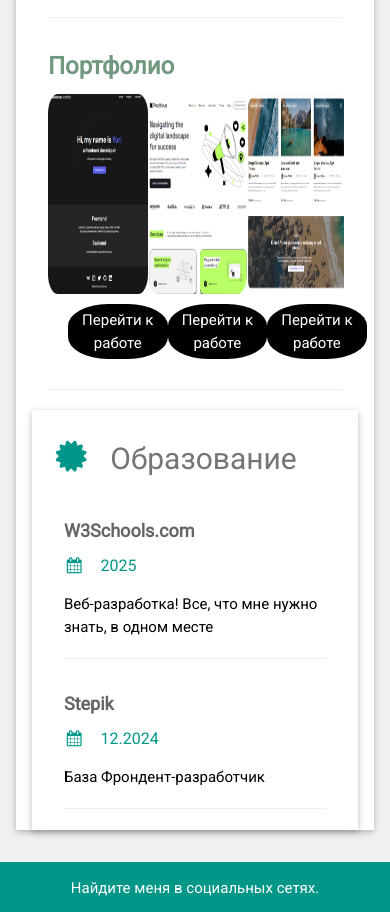
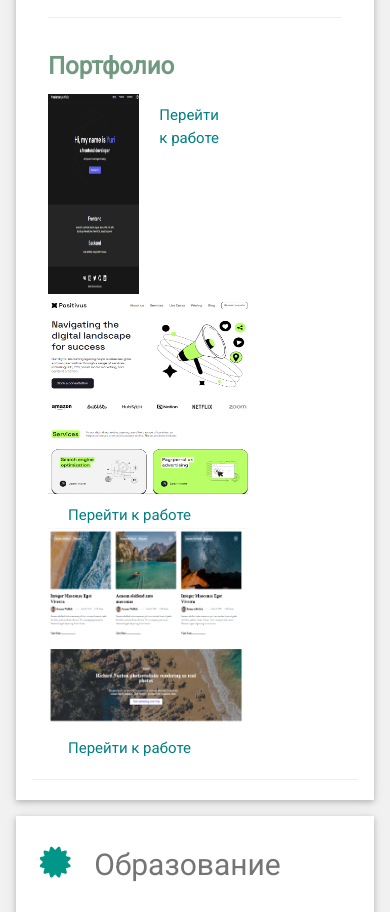
Before and after one commit to Alla3589/myrezume, a plain HTML site: page index.html in a window 390 px wide. Shown: the part 1889-2801 px from the top of the page. Drawn offline with nearby package versions, Linux system fonts and the light colour scheme.

Commit message:
Update index.html

```diff
--- a/index.html
+++ b/index.html
@@ -17,34 +17,19 @@
       .accordion-content {
         margin-top: 10px;
       }
-      @media (max-width:600px) {
-   .responsive-link {
-     font-size:0.9rem;
-     padding:8px 16px;
-     display:block;
-     width:100%;
-     text-align:center;
-     margin-bottom:10px;
-   }
-      }
+
       .responsive-link {
-  display: inline-block; /* или block, если нужно */
-  padding: 5px 10px;
-  font-size: 1rem;
-  text-decoration: none;
-  background-color: #000000;
-  color: white;
-  border-radius: 40%;
-  margin-left: 20px;
+      display:  block; /* или block, если нужно */
+      margin-left: 20px;
 
   /* Чтобы кнопка могла сжиматься и расширяться */
   max-width: 100%;
-  box-sizing: border-box;
+
 }
       .responsive-img {
-  max-width: 100%;
-  height: auto;
-  display: block;
+       max-width: 100%;
+       height: auto;
+       display: block;
 }
         .social-icons {
             display: flex;
@@ -162,10 +147,10 @@
         </div>
         <div class="w3-container">
           <h3 class="w3-opacity" style="color: #12572d;"><b>Портфолио</b></h3>
-          <div class="accordion">
+          <div class="accordion" style="margin-right: 20px;>
             <div class="accordion-item">
                 <div class="accordion-header" onclick="toggleAccordion(this)">
-                    <img src="./image/word1.png" alt="Работа 1" style="width: 200px;height: 200px;border-radius: 10%;" class="responsive-img">
+                    <img src="./image/word1.png" alt="Работа 1" style="width: 200px;height: 200px;" class="responsive-img">
 
                 </div>
                 <div class="accordion-content">
@@ -176,7 +161,7 @@
 
             <div class="accordion-item">
                 <div class="accordion-header" onclick="toggleAccordion(this)">
-                    <img src="./image/word2.png" alt="Работа 2" style="width: 200px;height: 200px;border-radius: 10%;"class="responsive-img" >
+                    <img src="./image/word2.png" alt="Работа 2" style="width: 200px;height: 200px;"class="responsive-img" >
 
                 </div>
                 <div class="accordion-content">
@@ -187,7 +172,7 @@
 
             <div class="accordion-item">
                 <div class="accordion-header" onclick="toggleAccordion(this)">
-                    <img src="./image/word3.png" alt="Работа 3" style="width: 200px;height: 200px;border-radius: 10%;"class="responsive-img" >
+                    <img src="./image/word3.png" alt="Работа 3" style="width: 200px;height: 200px;"class="responsive-img" >
 
                 </div>
                 <div class="accordion-content">
```
